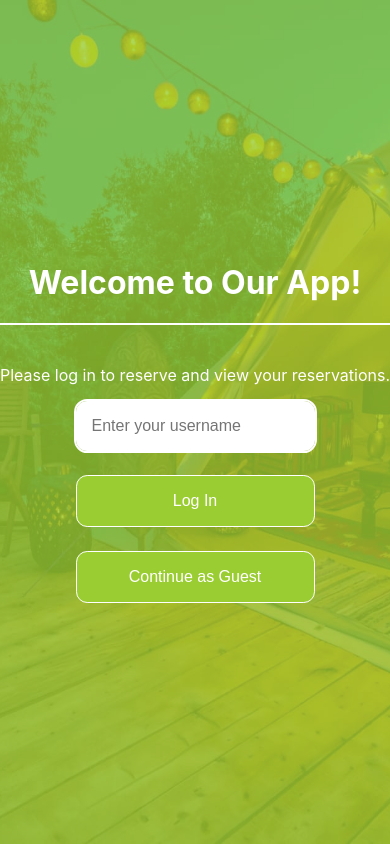
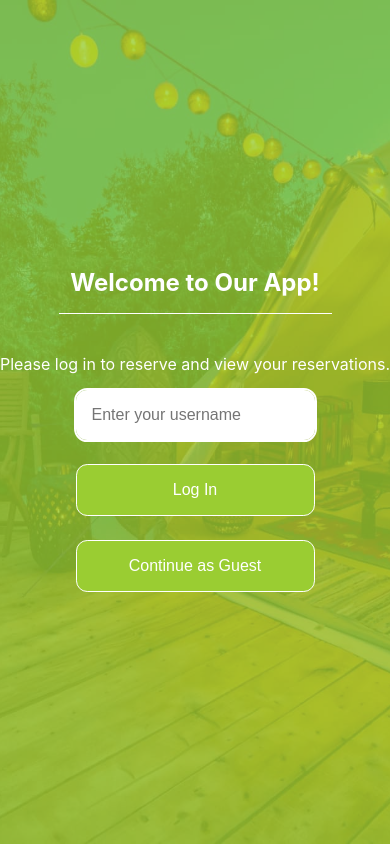
Before and after one commit to johnie261/book-a-reservation-frontend, a React (Create React App) app: page / in a window 390 px wide. Built offline with nearby package versions, Linux system fonts and the light colour scheme.

Commit message:
Make the Login page responsive

```diff
--- a/src/Pages/LoginPage.js
+++ b/src/Pages/LoginPage.js
@@ -30,9 +30,9 @@ const LoginPage = () => {
   return (
     <div className="login-container">
       <div className="login-box">
-        <h1>Welcome to Our App!</h1>
+        <h1 className='login-name'>Welcome to Our App!</h1>
         <div className="underline underline-login" />
-        <p>Please log in to reserve and view your reservations.</p>
+        <p className='login-details'>Please log in to reserve and view your reservations.</p>
         <div className="login-input">
           <input
             type="text"
--- a/src/assets/LoginPage.css
+++ b/src/assets/LoginPage.css
@@ -58,3 +58,17 @@
   background-color: #fff;
   color: #9acd32;
 }
+
+.login-details {
+  text-align: center;
+}
+
+@media(max-width: 500px) {
+  .login-name {
+    font-size: 1.5rem;
+  }
+
+  .underline-login {
+    width: 70%;
+  }
+}
```
